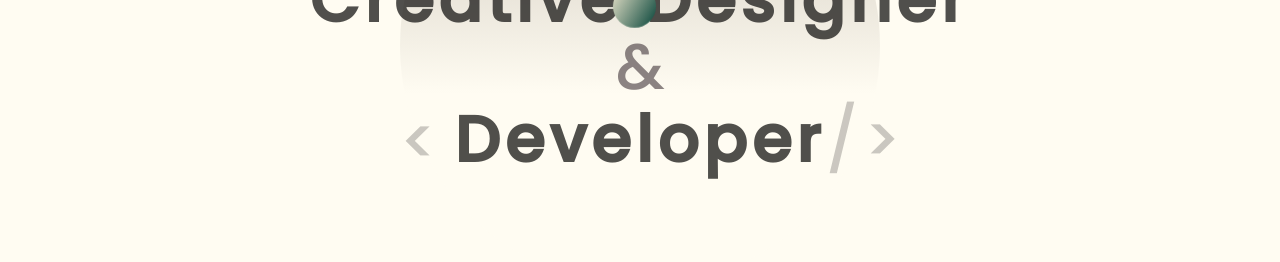
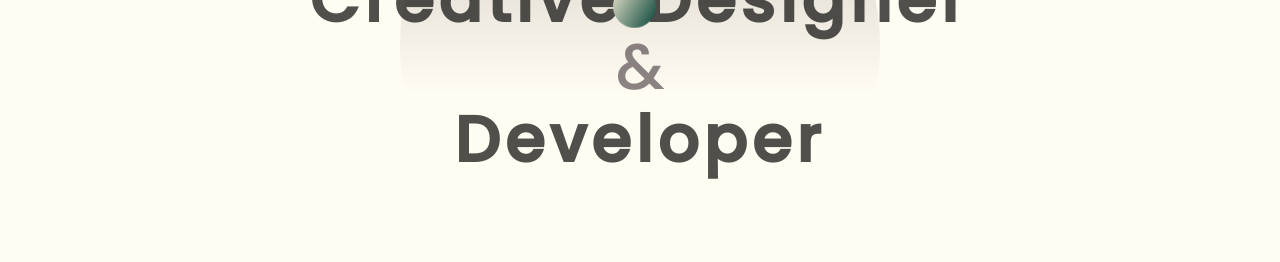
Before and after one commit to DerrickDevelops/Personal-Portfolio, a website built with Vite: page index.html in a window 1280 px wide. Shown: the part 354-616 px from the top of the page. Built offline with nearby package versions, Linux system fonts and the light colour scheme; a script that the page names is missing; a web font is replaced by a local one.

Commit message:
Update index.html
Removed Open & closing tag to Developer title.

```diff
--- a/index.html
+++ b/index.html
@@ -28,7 +28,7 @@
     <main class="main" id="text-fade">
       <div class="header">
       <h2>Hi, I'm Derrick</h2>
-      <h1>Creative Designer<br /><span class="span-1">></span>Developer<span class="span-2">/></span></h1>
+      <h1>Creative Designer<br /><span class="span-1"></span>Developer<span class="span-2"></span></h1>
       </div>
       <p class="and">&</p>
       <div class="sphere"><div>
```
